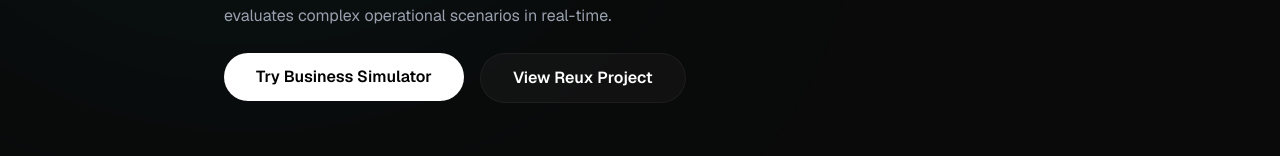
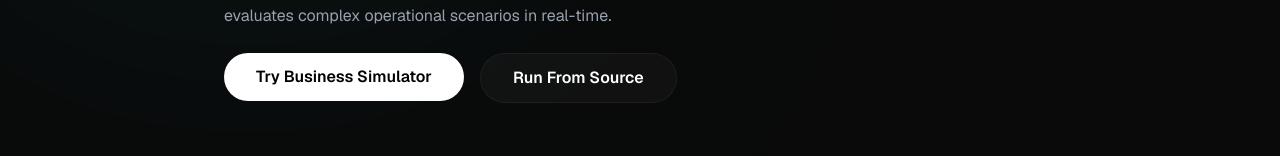
Before and after one commit to benn4105/reuben-web, a Next.js app: page /docs in a window 1280 px wide. Shown: the part 575-731 px from the top of the page. Built offline with nearby package versions, Linux system fonts and the light colour scheme.

Commit message:
fix: remove deprecated Sentry config option

```diff
--- a/next.config.ts
+++ b/next.config.ts
@@ -18,7 +18,6 @@ export default withSentryConfig(nextConfig, {
   reactComponentAnnotation: {
     enabled: true,
   },
-  hideSourceMaps: true,
   disableLogger: true,
   automaticVercelMonitors: true,
 });
--- a/src/app/(marketing)/docs/page.tsx
+++ b/src/app/(marketing)/docs/page.tsx
@@ -141,8 +141,8 @@ export default function DocsPage() {
               <AnimatedButton href="/simulator" variant="primary">
                 Try Business Simulator
               </AnimatedButton>
-              <AnimatedButton href="/projects/reux" variant="secondary">
-                View Reux Project
+              <AnimatedButton href="#run-from-source" variant="secondary">
+                Run From Source
               </AnimatedButton>
             </div>
           </section>
```
